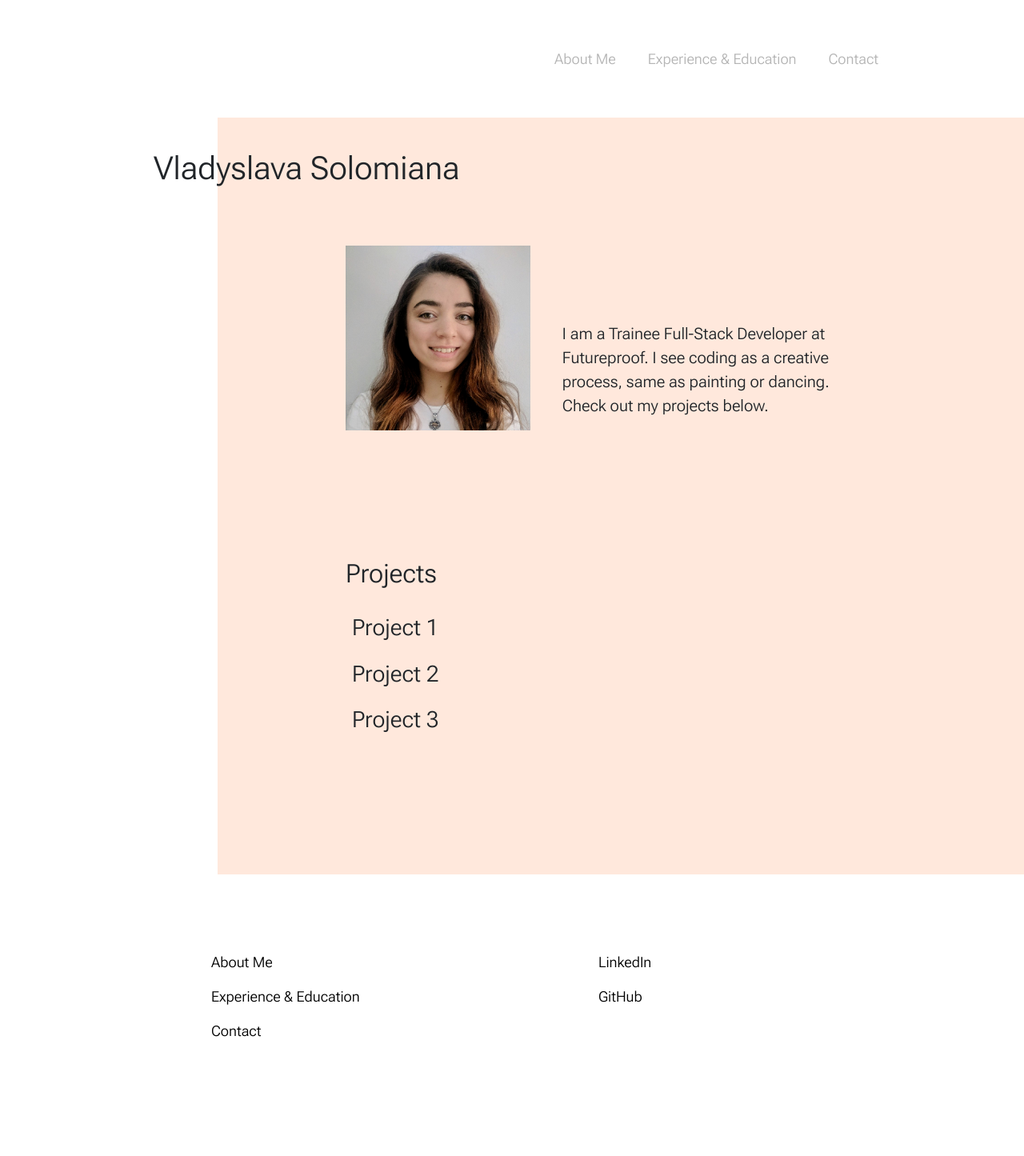
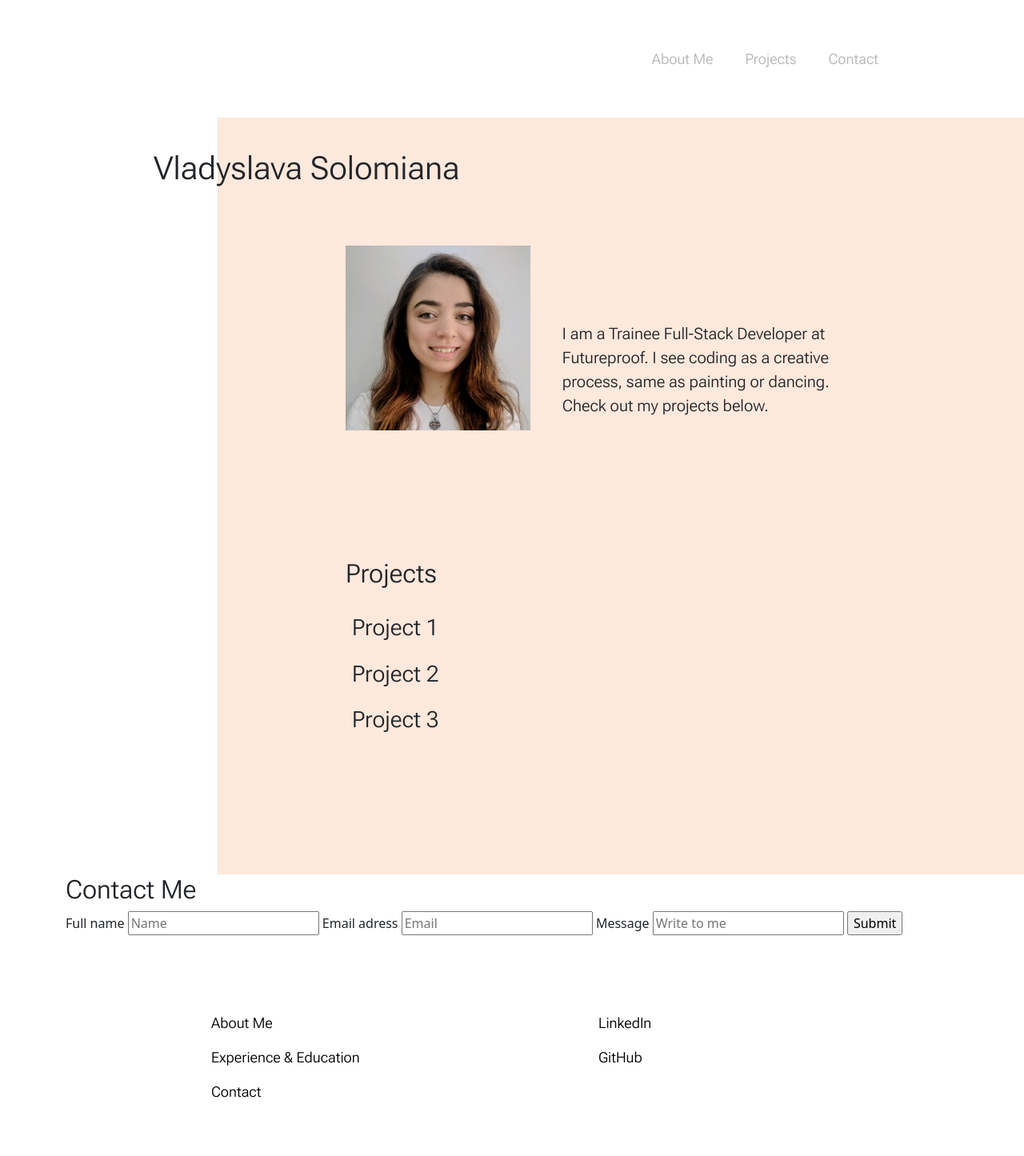
Before and after one commit to solo-vlada/portfolio, a plain HTML site: page index.html in a window 1280 px wide. Shown: the whole page at 80% size. Before the commit the page ends 1414 px from the top, so only its background shows below. Drawn offline with nearby package versions, Linux system fonts and the light colour scheme; a web font is replaced by a local one.

Commit message:
Updated about page

```diff
--- a/index.html
+++ b/index.html
@@ -16,15 +16,15 @@
 <body>
     <header class="container">
         <nav>
-            <a href="./about.html">About Me</a>
-            <a href="./experience.html">Experience & Education</a>
-            <a href="./contact.html">Contact</a>
+            <a href="#about">About Me</a>
+            <a href="#projects">Projects</a>
+            <a href="#contact">Contact</a>
         </nav>
     </header>
     <div class="offset-container position-relative">
     <main class="offset-container-outer">
     <div class="offset-container-inner">
-        <section>
+        <section id="about">
                 <div>
                     <h1 class="position-absolute top-0 start-0" id="position">Vladyslava Solomiana</h1>
                 </div>
@@ -37,7 +37,7 @@
                     </div>
                 </div>
         </section>
-<section>
+<section id="projects">
         <div class="pb-3">
         <h2>Projects</h2>
         </div>
@@ -56,6 +56,20 @@
 </div>
 </main>
 </div>
+<section id="contact" class="container">
+    <div>
+        <h2>Contact Me</h2>
+        <form action ="#">
+        <label for="fname">Full name</label>
+        <input type="text" id="fname" placeholder="Name">
+        <label for="email"> Email adress</label>
+        <input type="email" id="email" placeholder="Email">
+        <label type="text" id="message">Message</label>
+        <input type="text" id="message" placeholder="Write to me">
+        <input type="submit" value="Submit">
+        </form>
+    </div>
+</section>
  <div class= "offset-container">
     <div class = "offset-cointainer-outer">
         <div class="container">
```
Also changed, not shown: about.html (+14 -0 lines).
